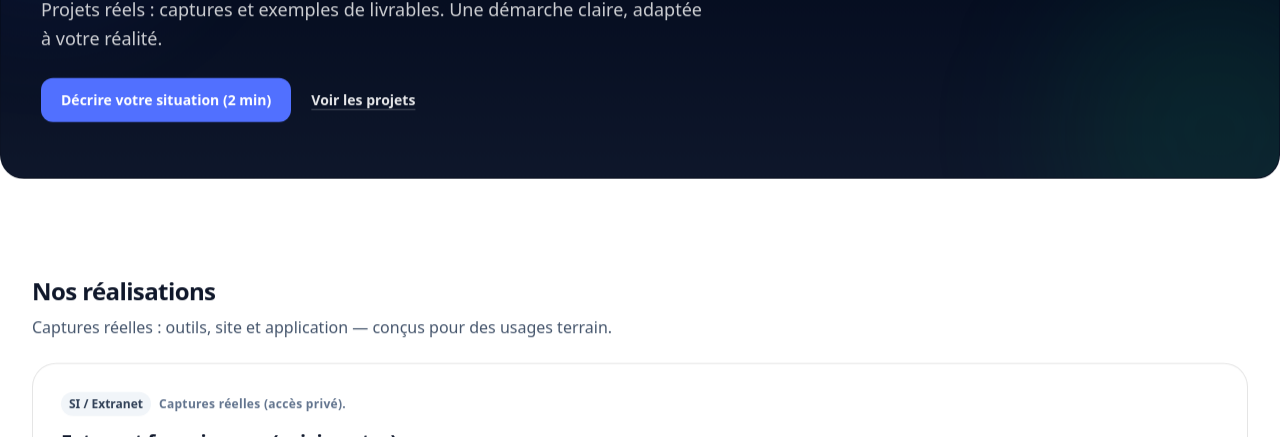
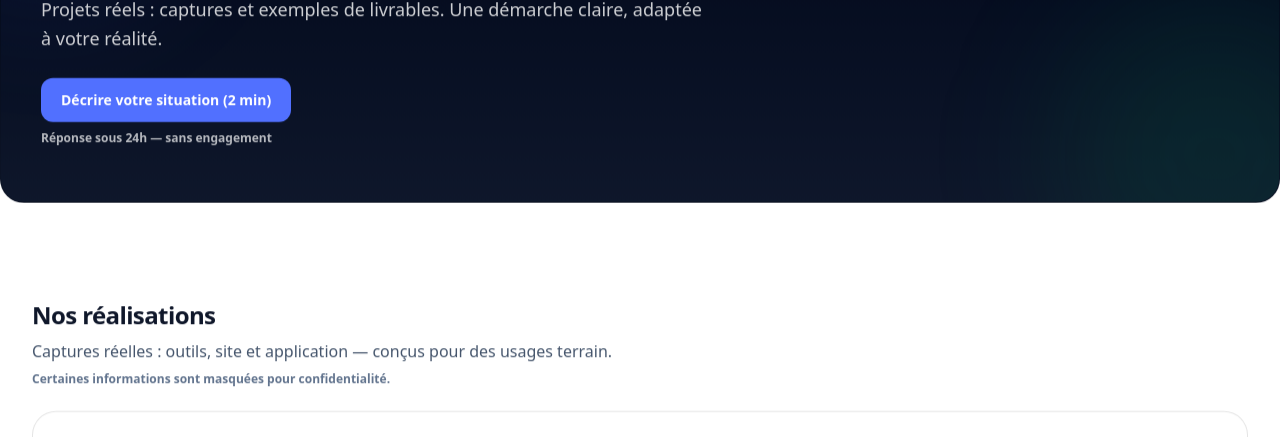
Before and after one commit to locauto225/expert-crea-site, a Next.js app: page /realisations in a window 1280 px wide. Shown: the part 287-724 px from the top of the page. Built offline with nearby package versions, Linux system fonts and the light colour scheme; no server answers.

Commit message:
Update realisations + CTA

```diff
--- a/app/realisations/page.tsx
+++ b/app/realisations/page.tsx
@@ -126,19 +126,14 @@ export default function RealisationsPage() {
               Projets réels : captures et exemples de livrables. Une démarche claire, adaptée à votre réalité.
             </p>
 
-            <div className="flex flex-col gap-3 sm:flex-row sm:items-center">
+            <div className="space-y-2">
               <Link
                 href="/contact"
                 className="inline-flex items-center justify-center rounded-xl bg-(--brand-blue) px-5 py-3 text-sm font-semibold text-white hover:opacity-95 focus:outline-none focus:ring-2 focus:ring-(--brand-blue) focus:ring-offset-2 focus:ring-offset-slate-950"
               >
                 Décrire votre situation (2 min)
               </Link>
-              <Link
-                href="#cases"
-                className="inline-flex items-center justify-center rounded-xl px-2 py-2 text-sm font-semibold text-white/90 underline decoration-white/25 underline-offset-4 hover:text-white hover:decoration-white/45 focus:outline-none focus:ring-2 focus:ring-white/30 focus:ring-offset-2 focus:ring-offset-slate-950"
-              >
-                Voir les projets
-              </Link>
+              <div className="text-xs font-semibold text-white/70">Réponse sous 24h — sans engagement</div>
             </div>
           </div>
         </div>
@@ -151,6 +146,7 @@ export default function RealisationsPage() {
           <p className="max-w-3xl text-slate-600">
             Captures réelles : outils, site et application — conçus pour des usages terrain.
           </p>
+          <p className="text-xs font-semibold text-slate-500">Certaines informations sont masquées pour confidentialité.</p>
         </div>
 
         <div className="space-y-6">
@@ -290,10 +286,10 @@ export default function RealisationsPage() {
           </p>
         </div>
 
-        <div className="mt-5">
+        <div className="mt-5 flex justify-end">
           <Link
             href="/avis"
-            className="inline-flex items-center justify-center rounded-xl bg-(--brand-blue) px-5 py-3 text-sm font-semibold text-white hover:opacity-95 focus:outline-none focus:ring-2 focus:ring-(--brand-blue) focus:ring-offset-2"
+            className="inline-flex items-center justify-center rounded-xl px-3 py-3 text-sm font-semibold text-(--brand-blue) underline decoration-(--brand-blue)/25 underline-offset-4 hover:decoration-(--brand-blue)/45 focus:outline-none focus:ring-2 focus:ring-(--brand-blue) focus:ring-offset-2"
           >
             Voir les avis
           </Link>
@@ -311,7 +307,7 @@ export default function RealisationsPage() {
             href="/contact"
             className="inline-flex items-center justify-center rounded-xl bg-(--brand-blue) px-5 py-3 text-sm font-semibold text-white hover:opacity-95 focus:outline-none focus:ring-2 focus:ring-(--brand-blue) focus:ring-offset-2"
           >
-            Parler de votre situation
+            Décrire votre situation (2 min)
           </Link>
           <Link
             href="/methode"
```
